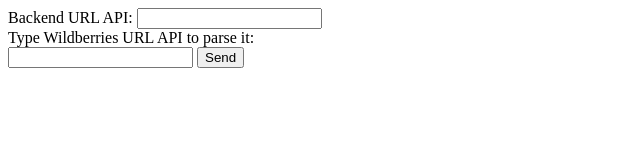
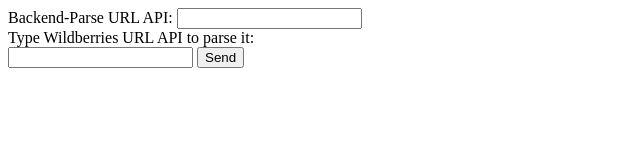
Before and after one commit to Walkername/wildberries-parser-frontend, a website: page src/index.html in a window 1280 px wide. Shown: the full height of the page, 0-640 px from the left. Drawn offline with Linux system fonts and the light colour scheme.

Commit message:
fix(): changed some text

```diff
--- a/src/index.html
+++ b/src/index.html
@@ -7,7 +7,7 @@
 </head>
 <body>
     <form class="parse-form" method="POST">
-        <label>Backend URL API:</label>
+        <label>Backend-Parse URL API:</label>
         <input type="text" name="urlApi" id="urlApi"/><br>
 
         <label>Type Wildberries URL API to parse it:</label><br>
```
